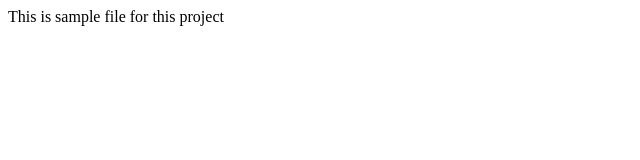
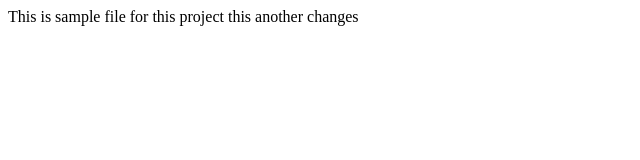
Before and after one commit to shareefmn/git-project, a plain HTML site: page WebContent/index.htm in a window 1280 px wide. Shown: the whole page, without its empty margins (0-640 px from the left). Drawn offline with Linux system fonts and the light colour scheme.

Commit message:
more changes to index

```diff
--- a/WebContent/index.htm
+++ b/WebContent/index.htm
@@ -6,5 +6,6 @@
 </head>
 <body>
 This is sample file for this project
+this another changes
 </body>
 </html>
```
